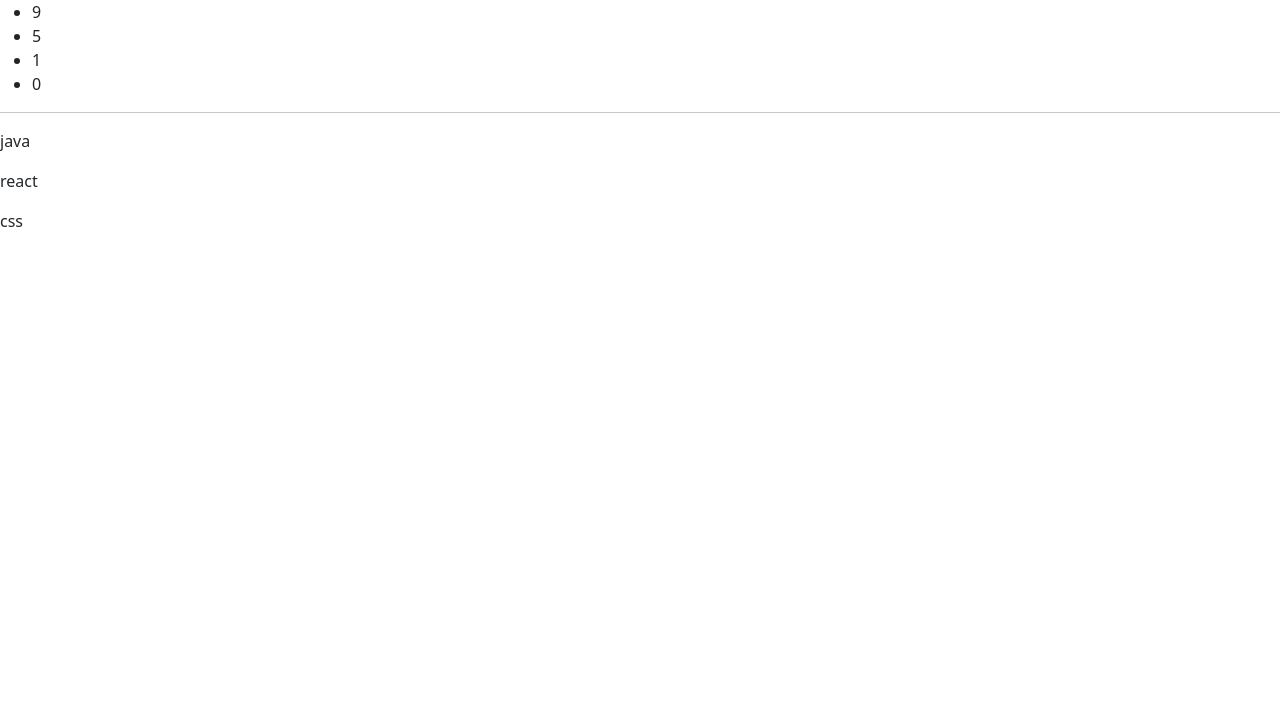
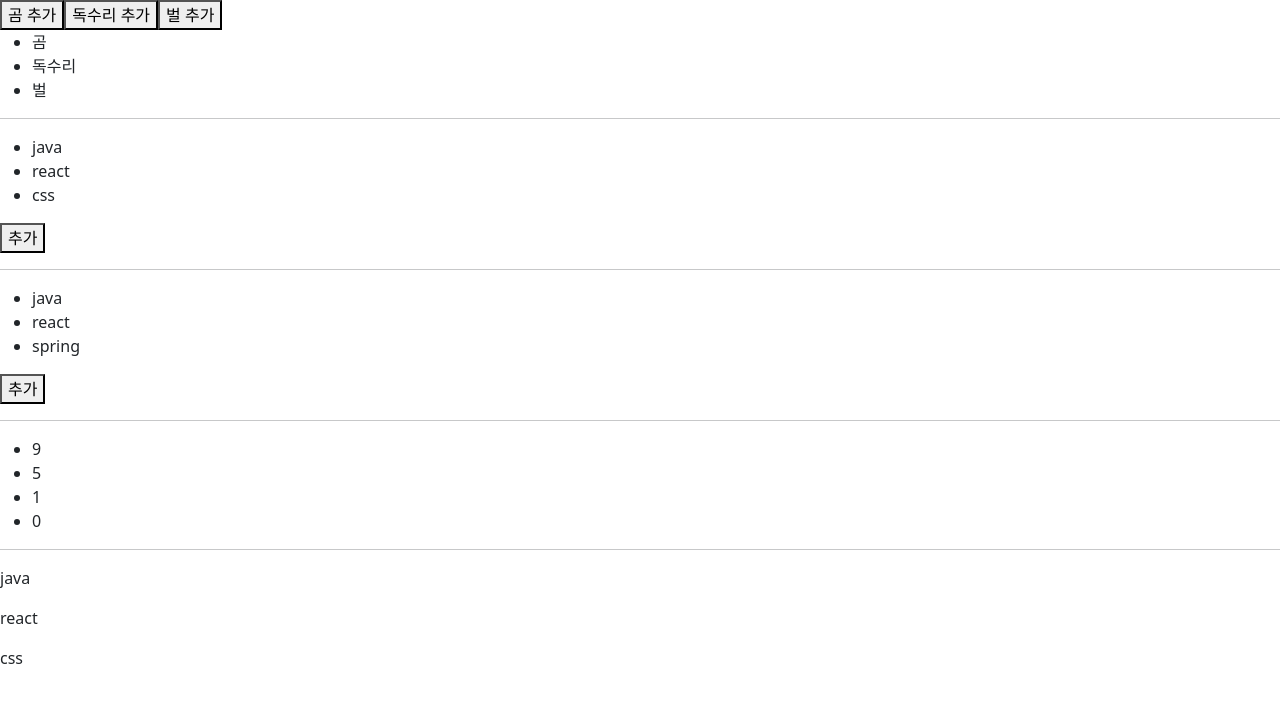
Before and after one commit to sebaek/react-20250630, a React (Vite) app: page / in a window 1280 px wide. Shown: the top 702 px of the page. Built offline with nearby package versions, Linux system fonts and the light colour scheme.

Commit message:
상태가 배열일 때 복사한 새 배열로 상태 변경해야 함

```diff
--- a/src/App29.jsx
+++ b/src/App29.jsx
@@ -1,4 +1,4 @@
-import React from "react";
+import React, { useState } from "react";
 
 function MyComp1() {
   const arr = ["java", "react", "css"];
@@ -34,9 +34,85 @@ function MyComp2() {
   );
 }
 
+function MyComp3() {
+  const [datas, setDatas] = useState(["java", "react", "spring"]);
+
+  function handleButtonClick() {
+    datas.push("boot");
+    console.log(datas);
+    // react는 배열을 참조값 비교로 상태가 변경되었는 지 확인
+    // 따라서 이전 상태 배열을 복사한 새 배열을 상태변경시 사용해야 함
+    setDatas(datas);
+  }
+
+  console.log("상태 변경됨!!!!");
+
+  return (
+    <div>
+      <ul>
+        {datas.map((item) => (
+          <li>{item}</li>
+        ))}
+      </ul>
+      <button onClick={handleButtonClick}>추가</button>
+    </div>
+  );
+}
+
+function MyComp4() {
+  const [datas, setDatas] = useState(["java", "react", "css"]);
+
+  function handleButtonClick() {
+    // react는 배열을 참조값 비교로 상태가 변경되었는 지 확인
+    // 따라서 이전 상태 배열을 복사한 새 배열을 상태변경시 사용해야 함
+    const nextDatas = [...datas, "boot"];
+    setDatas(nextDatas);
+  }
+
+  console.log("상태 변경됨");
+
+  return (
+    <div>
+      <ul>
+        {datas.map((item) => (
+          <li>{item}</li>
+        ))}
+      </ul>
+      <button onClick={handleButtonClick}>추가</button>
+    </div>
+  );
+}
+
+function MyComp5() {
+  const [list, setList] = useState(["곰", "독수리", "벌"]);
+
+  // 연습
+
+  // 각 버튼 클릭시 새 아이템 추가 되도록 코드 작성
+  return (
+    <div>
+      {/*button*3+ul*/}
+      <button>곰 추가</button>
+      <button>독수리 추가</button>
+      <button>벌 추가</button>
+      <ul>
+        {list.map((item) => (
+          <li>{item}</li>
+        ))}
+      </ul>
+    </div>
+  );
+}
+
 function App29(props) {
   return (
     <div>
+      <MyComp5 />
+      <hr />
+      <MyComp4 />
+      <hr />
+      <MyComp3 />
+      <hr />
       <MyComp2 />
       <hr />
       <MyComp1 />
```
